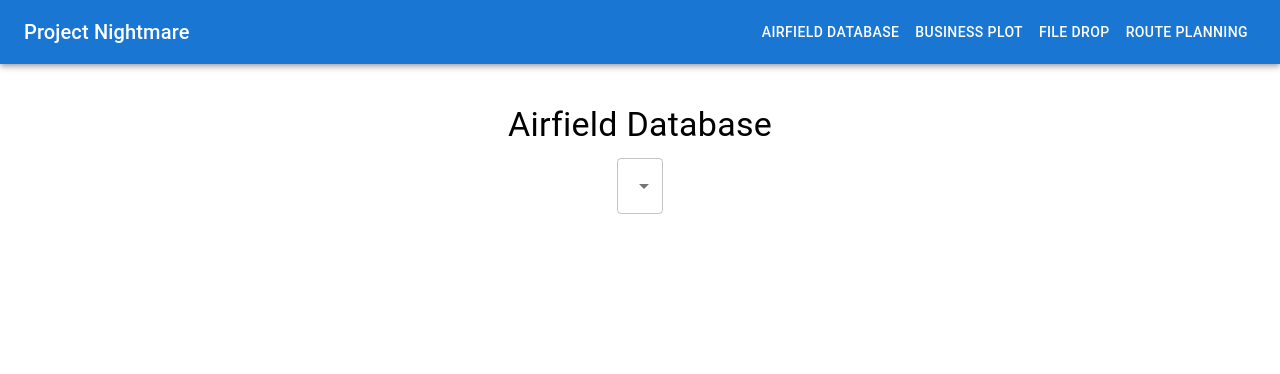
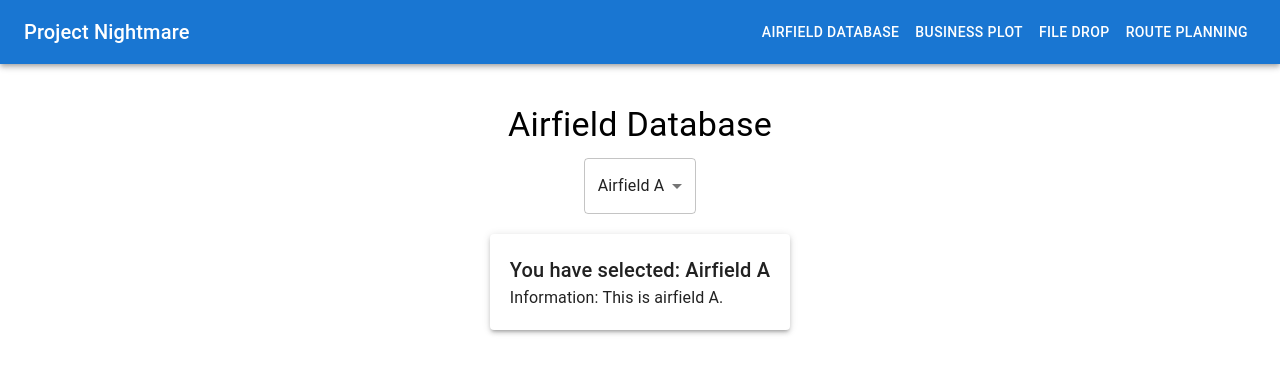
Before and after one commit to alavrouk/JID31119---EagleEye, a React (Create React App) app: page / in a window 1280 px wide. Shown: the top 374 px of the page. Built offline with nearby package versions, Linux system fonts and the light colour scheme.

Commit message:
added preselected option for airfield database

```diff
--- a/src/components/airfield_database/AirfieldDB.js
+++ b/src/components/airfield_database/AirfieldDB.js
@@ -4,7 +4,9 @@ import airfields from './airfields.json';
 
 
 function AirfieldDB() {
-  const [selectedAirfield, setSelectedAirfield] = useState(null);
+  // Initialize with Airfield A as the default selected airfield
+  const defaultAirfield = airfields.find(airfield => airfield.name === "Airfield A") || null;
+  const [selectedAirfield, setSelectedAirfield] = useState(defaultAirfield);
 
   const handleDropdownChange = (e) => {
     const selectedId = e.target.value;
@@ -20,9 +22,10 @@ function AirfieldDB() {
         </Typography>
 
         <FormControl variant="outlined">
-          <Select defaultValue="" onChange={handleDropdownChange}>
+          {/* Set the Select's value to the ID of the selectedAirfield */}
+          <Select value={selectedAirfield ? selectedAirfield.id : ""} onChange={handleDropdownChange}>
             <MenuItem value="" disabled>
-              Select an Airfield
+              Select your database
             </MenuItem>
             {airfields.map((airfield, index) => (
               <MenuItem key={index} value={airfield.id}>
```
